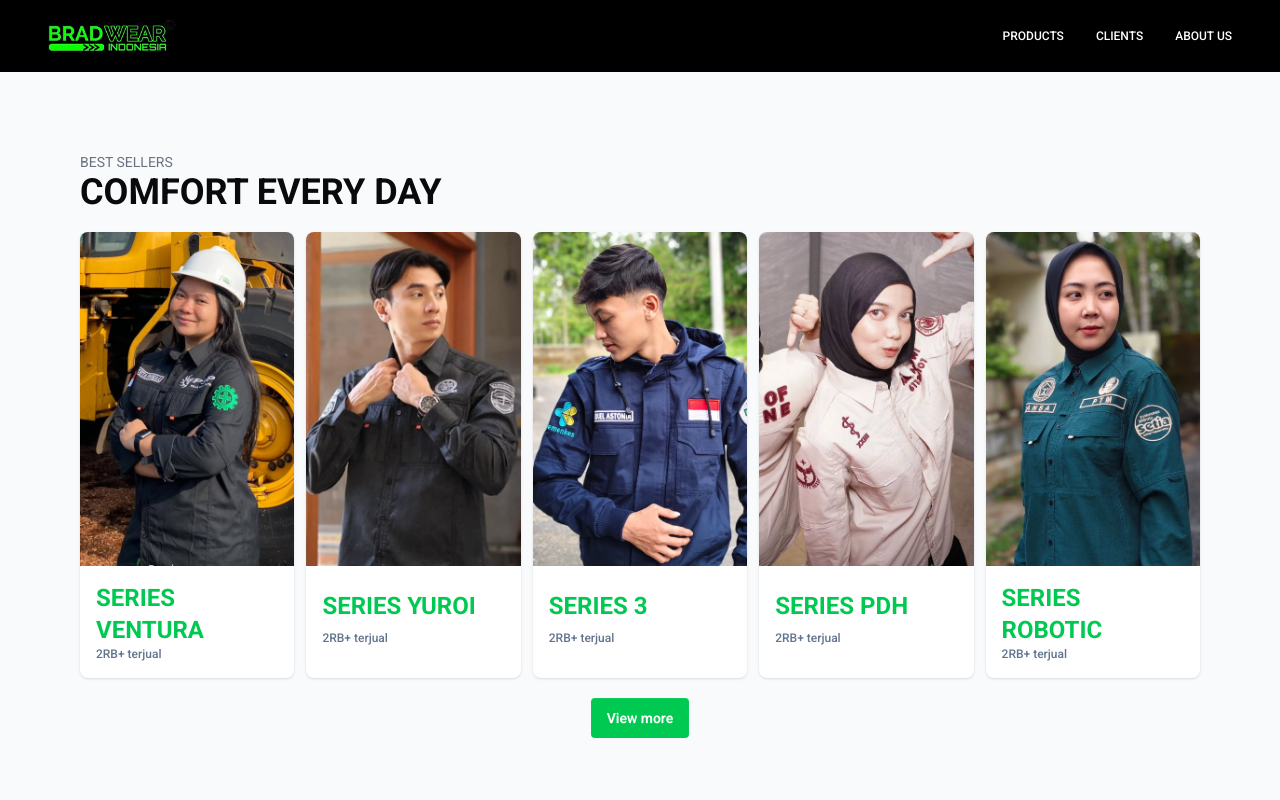
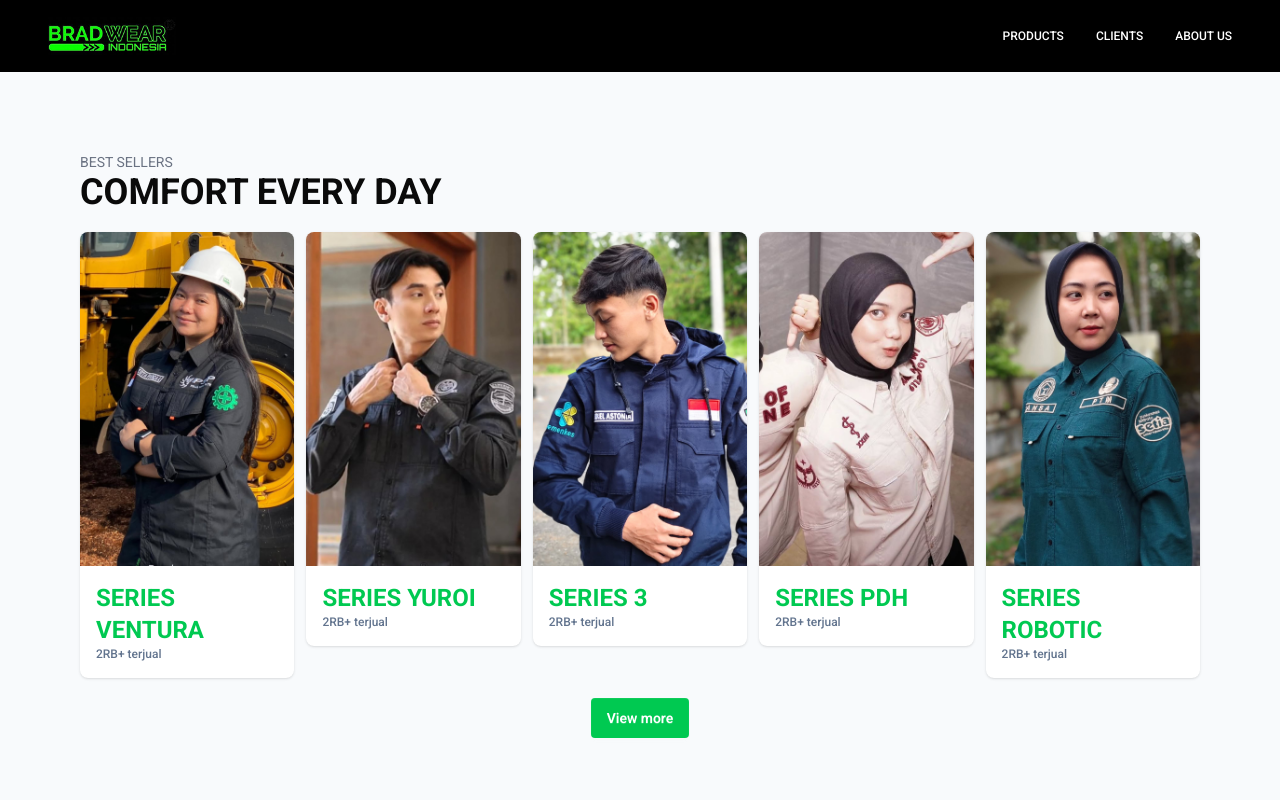
Before and after one commit to Amoebajelek/bradwearindonesia, a Next.js app: page / in a window 1280 px wide. Shown: the top 800 px of the page. Built offline with nearby package versions, Linux system fonts and the light colour scheme.

Commit message:
Add link in each product

```diff
--- a/app/_components/Products.tsx
+++ b/app/_components/Products.tsx
@@ -1,10 +1,10 @@
 import Image from "next/image";
+import Link from "next/link";
 import Db from "@/utils/db.json";
 
 export default function Products() {
   return (
     <div className="flex flex-col gap-5">
-
       {/* Title */}
       <div className="flex flex-col gap-0">
         <p className="uppercase text-xs lg:text-sm font-regular text-gray-500">
@@ -19,6 +19,7 @@ export default function Products() {
       {/* Content */}
       <div className="grid sm:grid-cols-1 md:grid-cols-3 lg:grid-cols-5 gap-3">
         {Db.slice(0, 5).map((e) => (
+          <Link href={`/products/${e.id}`} key={e.id}>
             <div className="card bg-white shadow-sm" key={e.id}>
               <figure>
                 <Image
@@ -34,15 +35,13 @@ export default function Products() {
                 <p className="card-title uppercase text-xl lg:text-2xl font-bold text-green-500">
                   {e.name}
                 </p>
-              <p className="text-slate-500 text-xs font-medium">
-                {e.sells}
-              </p>
+                <p className="text-slate-500 text-xs font-medium">{e.sells}</p>
               </div>
             </div>
+          </Link>
         ))}
       </div>
       {/*End Content */}
-
     </div>
   );
 }
```
Lines whose indentation alone changed are shown as unchanged.
